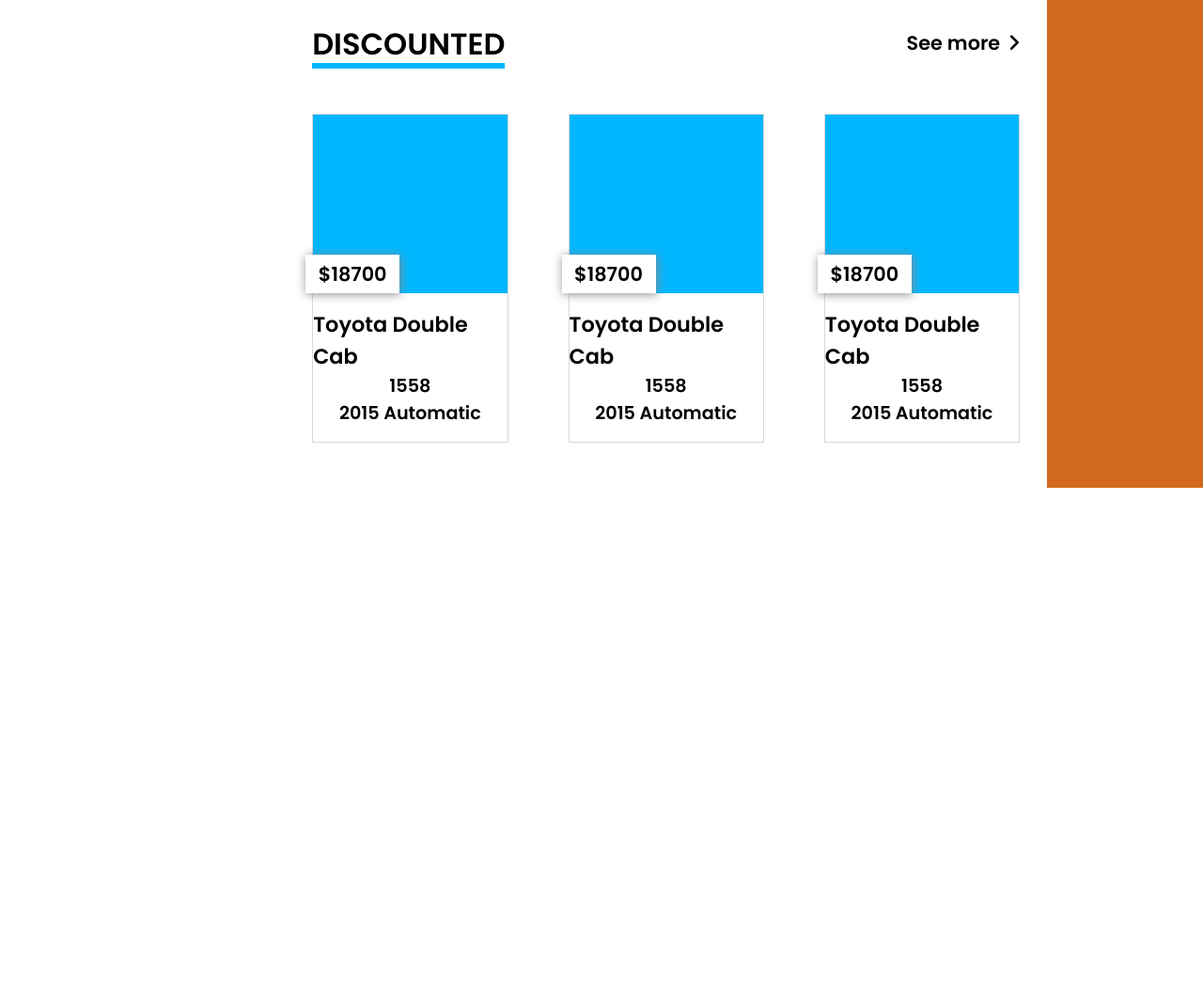
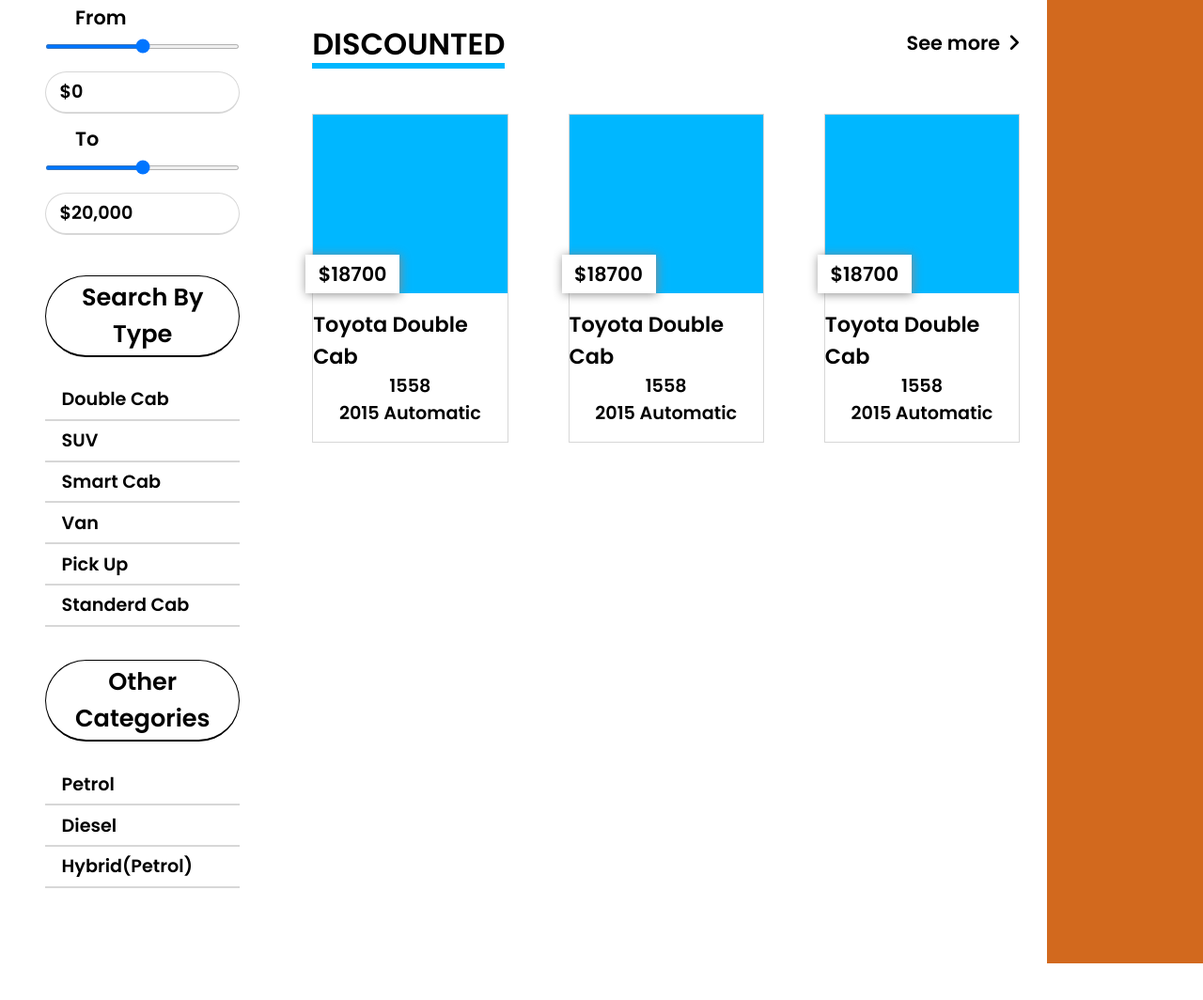
Before and after one commit to Zain-lab216/Asia-Cars, a plain HTML site: page index.html in a window 1280 px wide. Shown: the part 1591-2655 px from the top of the page at 94% size. Before the commit the page ends 2238 px from the top, so only its background shows below. Drawn offline with Linux system fonts and the light colour scheme; a web font is replaced by a local one.

Commit message:
second commit

```diff
--- a/css/style.css
+++ b/css/style.css
@@ -183,8 +183,35 @@
     width: 400px;
     border-top: 1px solid black;
 }
+section.container .left .by-price{
+    padding: 0 3rem;
+
+}
+section.container .left .by-type,
+section.container .left .other-categories,
 section.container .left .by-make{
     padding: 5rem 3rem;
+}
+section.container .left .other-categories > p{
+    font-size: 1.6rem;
+    border: 1px solid black;
+    border-bottom: 2px solid black;
+    text-align: center;
+    padding:.2rem .9rem ;
+    border-radius: 50px;
+    margin-bottom: 1.5rem;
+    margin-top: -7.8rem;
+}
+section.container .left .by-type > p,
+section.container .left .by-price > p{
+    font-size: 1.6rem;
+    border: 1px solid black;
+    border-bottom: 2px solid black;
+    text-align: center;
+    padding:.2rem .9rem ;
+    border-radius: 50px;
+    margin-bottom: 1.5rem;
+    margin-top: -3rem;
 }
 section.container .left .by-make > p{
    font-size: 1.6rem;
@@ -195,14 +222,16 @@
    border-radius: 50px;
    margin-bottom: 1.5rem;
 }
+
+section.container .left .other-categories .other-items,
+section.container .left .by-type .type-items,
 section.container .left .by-make .make-items{
     display: flex;
     border-bottom: 2px solid var(--light);
-    padding:.4rem 1.1rem;
+    padding: .4rem 1.1rem;
     font-size: 1.2rem;
 }
-/* section.container .left .by-make .make-items img{
-} */
+
 section.container .left .by-make .make-items img.img-1{
     width: 40px;
     margin-right: 2rem;
@@ -238,6 +267,23 @@
     width: 45px;
     margin-right: 1.6rem;
 
+}
+section.container .left .by-price .price-items p{
+    font-size: 1.3rem;
+    margin-left: 2rem;
+}
+section.container .left .by-price .price-items input{
+    width: 100%;
+    height: 5px;
+    margin: 0 0 1.5rem 0;
+}
+section.container .left .by-price .price-items div{
+    font-size: 1.2rem;
+   border: 1px solid var(--light);
+   border-bottom: 2px solid var(--light);
+   padding:.4rem .9rem ;
+   border-radius: 50px;
+   margin-bottom: .7rem;
 }
 section.container .mid{
     width:1150px;
--- a/index.html
+++ b/index.html
@@ -147,7 +147,7 @@
                     </div>
                     <div class="make-items">
                         <img src="images/Chevrolet-Logo.png" alt="" class="img-6">
-                        <p>Cheverlot</p>
+                        <p>Cheverlet</p>
                     </div>
                     <div class="make-items">
                         <img src="images/Mazda-Logo.png" alt="" class="img-7">
@@ -155,9 +155,67 @@
                     </div>
                 </div>
             </div>
-            <div class="by-price"></div>
-            <div class="by-type"></div>
-            <div class="other-categories"></div>
+            <div class="by-price">
+                <p>Search By Price</p>
+                <div class="items-container">
+                    <div class="price-items">
+                        <p>From</p>
+                        <input type="range" name="" id="">
+                        <div>$0</div>
+                    </div>
+                    <div class="price-items">
+                        <p>To</p>
+                        <input type="range" name="" id="">
+                        <div>$20,000</div>
+                    </div>
+                </div>
+            </div>
+            <div class="by-type">
+                <p>Search By Type</p>
+                <div class="items-container">
+                    <div class="type-items">
+                        <img src="images" alt="" class="img-1">
+                        <p>Double Cab</p>
+                    </div>
+                    <div class="type-items">
+                        <img src="images" alt="" class="img-2">
+                        <p>SUV</p>
+                    </div>
+                    <div class="type-items">
+                        <img src="images" alt="" class="img-3">
+                        <p>Smart Cab</p>
+                    </div>
+                    <div class="type-items">
+                        <img src="images" alt="" class="img-4">
+                        <p>Van</p>
+                    </div>
+                    <div class="type-items">
+                        <img src="images" alt="" class="img-5">
+                        <p>Pick Up</p>
+                    </div>
+                    <div class="type-items">
+                        <img src="images" alt="" class="img-6">
+                        <p>Standerd Cab</p>
+                    </div>
+                </div>
+            </div>
+            <div class="other-categories">
+                <p>Other Categories</p>
+                <div class="items-container">
+                    <div class="other-items">
+                        <img src="images" alt="" class="img-1">
+                        <p>Petrol</p>
+                    </div>
+                    <div class="other-items">
+                        <img src="images" alt="" class="img-2">
+                        <p>Diesel</p>
+                    </div>
+                    <div class="other-items">
+                        <img src="images" alt="" class="img-3">
+                        <p>Hybrid(Petrol)</p>
+                    </div>
+                </div>
+            </div>
         </div>
         <div class="mid">
             <div class="brands">
@@ -195,7 +253,7 @@
                     <figure>
                         <img src="images/Chevrolet-Logo.png" alt="" class="img-6">
                         <figcaption>
-                            <h3>Cheverlot</h3>
+                            <h3>Cheverlet</h3>
                         </figcaption>
                     </figure>
                     <figure>
```
